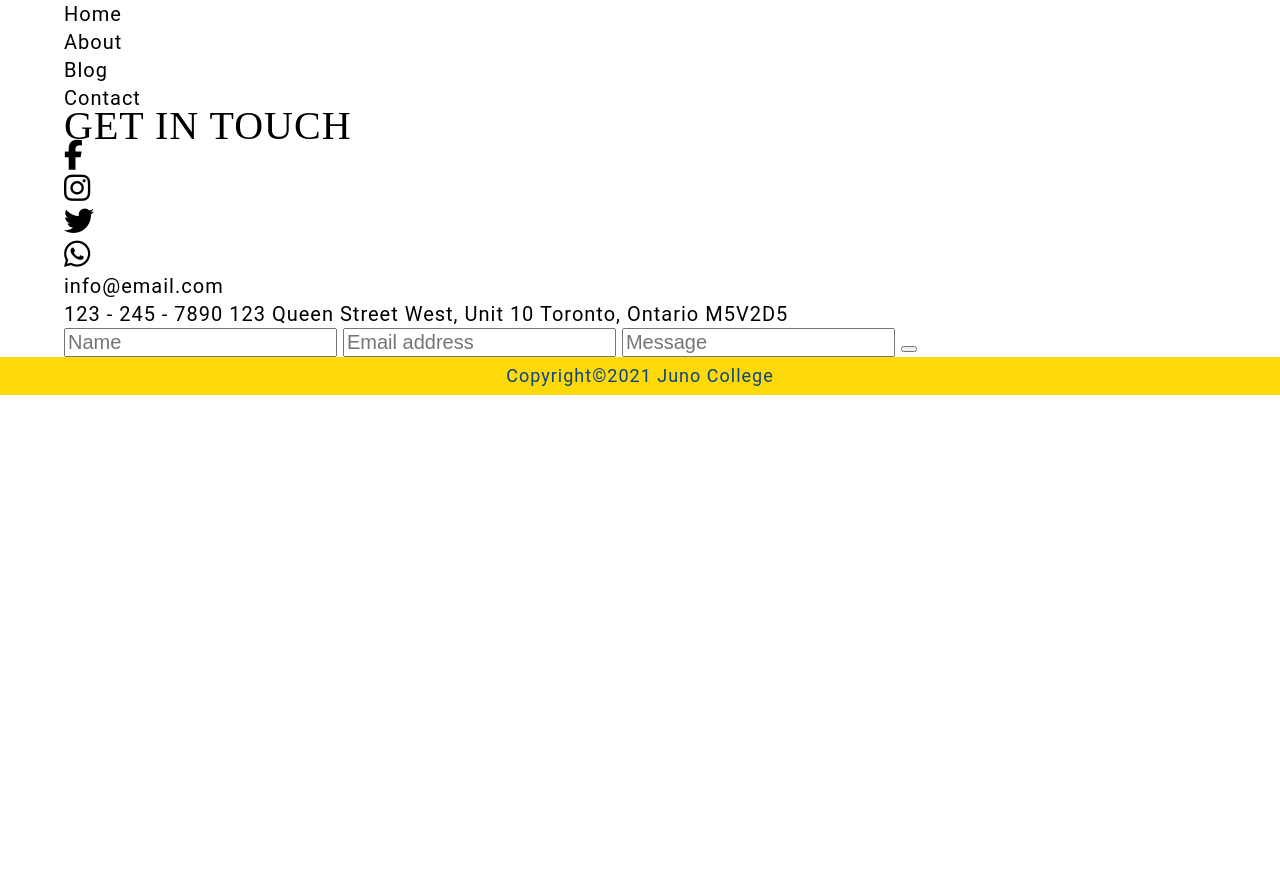
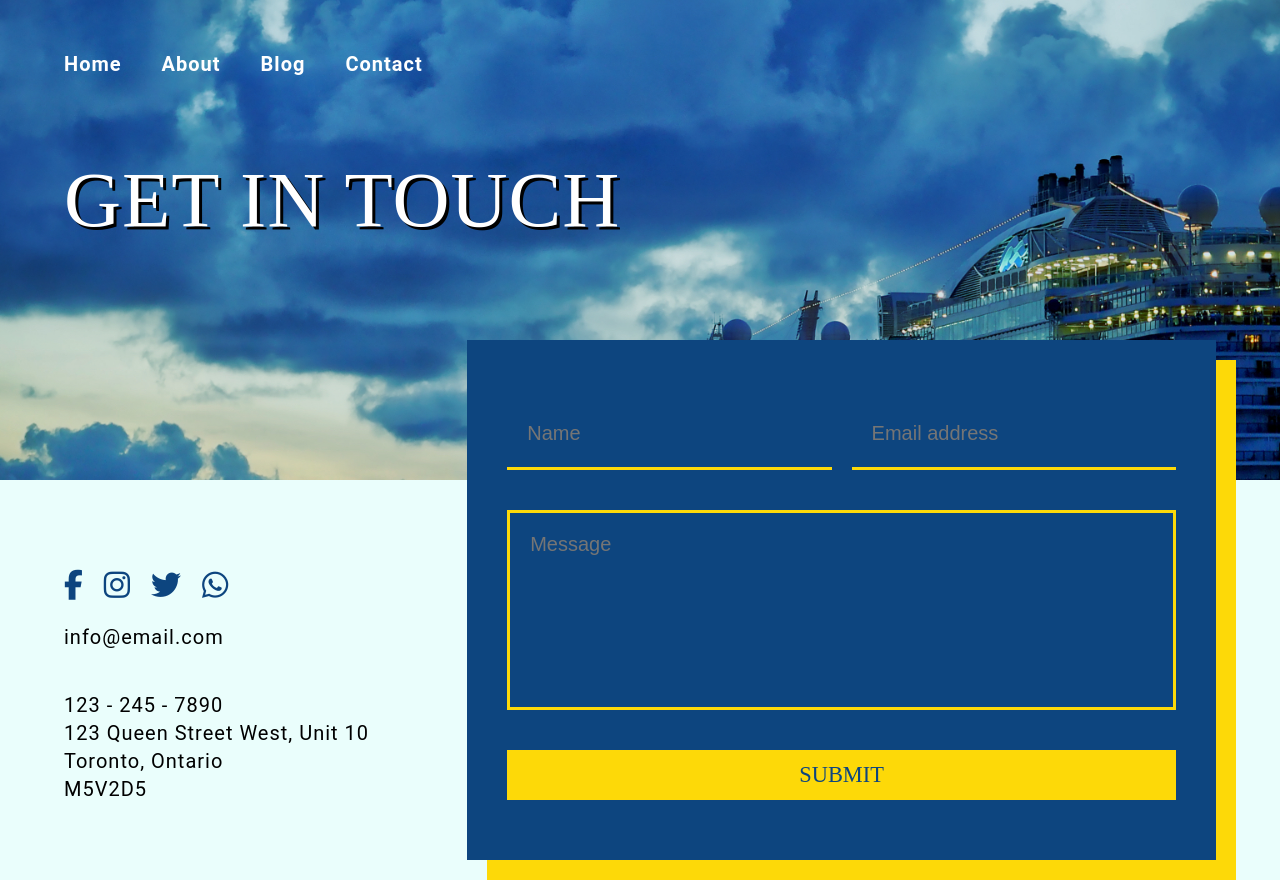
Before and after one commit to andreweich/andrew-eichinger-project1, a plain HTML site: page contact.html in a window 1280 px wide. Shown: the top 880 px of the page. Before the commit the page ends 800 px from the top, so only its background shows below. Drawn offline with Linux system fonts and the light colour scheme; a web font is replaced by a local one.

Commit message:
added contact page styles

```diff
--- a/contact.html
+++ b/contact.html
@@ -15,7 +15,7 @@
     <!-- contact header -->
 
     <header class="contact-header">
-        <div class="wrapper contact-head">
+        <div class="wrapper header-content">
             <nav>
                 <ul>
                     <li>
@@ -39,6 +39,7 @@
     <!-- socials + form -->
     <section class="get-in-touch">
         <div class="wrapper contact-info">
+            <div class="social-location">
                 <ul class="socials">
                     <li>
                         <i class="fab fa-facebook-f"></i>
@@ -55,24 +56,36 @@
                 </ul>
                 <p>info@email.com</p>
                 <ul class="location">
-                <l1>123 - 245 - 7890</l1>
-                <l1>123 Queen Street West, Unit 10</l1>
-                <l1>Toronto, Ontario</l1>
-                <l1>M5V2D5</l1>
+                    <l1>
+                        123 - 245 - 7890
+                    </l1>
+                    <l1>
+                        123 Queen Street West, Unit 10
+                    </l1>
+                    <l1>
+                        Toronto, Ontario
+                    </l1>
+                    <l1>
+                        M5V2D5
+                    </l1>
                 </ul>
+            </div>
 
+            <div class="form">
                 <form action="submit" class="contact-form">
                     <label for="name" class="sr-only">Name</label>
-                <input type="text" name="name" id="name" placeholder="Name">
+                    <input type="text" name="name" id="name" class="name" placeholder="Name">
 
                     <label for="user-email" class="sr-only">Email address</label>
-                <input type="email" name="user-email" id="user-email" placeholder="Email address">
+                    <input type="email" name="user-email" id="user-email" class="email" placeholder="Email address">
 
-                <label for="message" class="sr-only">Comment</label>
-                <input type="text" name="message" id="message" placeholder="Message">
+                    <label for="message" class="sr-only">Message</label>
+                    <textarea id="message" name="message" placeholder="Message"></textarea>
 
-                <button type="submit" value="Submit" class="button-2">
+                    <button type="submit" value="Submit" class="button-2">Submit</button>
                 </form>
+            </div>
+
         </div>
     </section>
     <!-- footer -->
--- a/styles/sass/_contact-styles.scss
+++ b/styles/sass/_contact-styles.scss
@@ -0,0 +1,122 @@
+// contact page styles
+
+// header
+
+.contact-header {
+    background-image: url(../project-1-boat-ride-adventures/Boat-Ride-Adventures-final-assets/contact-header.jpg);
+    background-repeat: no-repeat;
+    background-size: cover;
+    background-position: center;
+    height: 60vh;
+    padding: 50px 0 40px;
+
+    .header-content {
+        display: flex;
+        flex-direction: column;
+        justify-content: space-between;
+        height: 50%;
+
+        h1 {
+            max-width: 60%;
+            font-size: 7.9rem;
+            color: #fff;
+            font-weight: 400;
+            text-transform: uppercase;
+            line-height: initial;
+        }
+    }
+
+}
+
+// main section
+
+.get-in-touch {
+    background: $ice;
+    padding: 90px 0 200px;
+
+    .contact-info {
+        display: flex;
+        justify-content: space-between;
+        position: relative;
+
+        .socials {
+            display: flex;
+            color: $twilight;
+
+            li {
+                margin-right: 20px;
+                padding-bottom: 20px;
+            }
+        }
+    }
+}
+
+.social-location {
+    display: flex;
+    flex-direction: column;
+
+    .location {
+        display: flex;
+        flex-direction: column;
+        padding-top: 40px;
+    }
+}
+
+// form
+
+.form {
+    background: $twilight;
+    box-shadow: 20px 20px $dandelion;
+    width: 65%;
+    position: absolute;
+    right: 0;
+    top: -230px;
+
+    form {
+        display: flex;
+        flex-wrap: wrap;
+        justify-content: center;
+        padding: 50px 30px;
+
+        .name,
+        .email {
+            background-color: $twilight;
+            color: #fff;
+            width: calc((100% / 2) - 20px);
+            margin: 10px;
+            height: 70px;
+            display: flex;
+            padding: 20px;
+            border: none;
+            border-bottom: 3px solid $dandelion;
+        }
+    }
+}
+
+textarea {
+    background-color: $twilight;
+    color: #fff;
+    resize: none;
+    width: 100%;
+    height: 200px;
+    margin: 30px 10px 30px;
+    padding: 20px;
+    border: 3px solid $dandelion;
+}
+
+.button-2 {
+    display: inline-block;
+    background-color: $dandelion;
+    border: 1px solid transparent;
+    font-size: 2.24rem;
+    line-height: 41.6px;
+    margin: 10px;
+
+    // padding: 0 15px;
+    font-family: $heading-font;
+    color: $twilight;
+    text-transform: uppercase;
+
+    width: 100%;
+    height: 50px;
+}
--- a/styles/sass/_general-styles.scss
+++ b/styles/sass/_general-styles.scss
@@ -55,6 +55,10 @@ h5 {
     font-weight: 400;
 }
 
+h1 {
+    text-shadow: 3px 3px black;
+}
+
 h2 {
     font-size: 4.5rem;
     color: $twilight;
--- a/styles/sass/_home-styles.scss
+++ b/styles/sass/_home-styles.scss
@@ -1,3 +1,6 @@
+
+// home page styles
+
 
 // header styles
 
@@ -96,53 +99,41 @@ i {
     background: $twilight;
     color: #fff;
     position: relative;
-    height: 90vh;
-    padding: 70px 0;
-
-}
-//     .about-container {
-//         display: flex;
-//         flex-direction: column-reverse;
-//         justify-content: space-between;
-//         // flex-wrap: wrap;
-//         // position: relative;
-
-//         div {
-//             width: calc(50% - 80px);
-
-
-//             p {
-//                 padding: 0 0 40px;
-//             }
-//         }
-//     }
-// }
-
-.about-container {
-    display: flex;
+    padding: 100px 70px;
 
 }
 
-.yacht-container {
-    // display: flex;
-    width: 50%;
-    // flex-direction: column;
+.about-container {
+    display: grid;
+    grid-template-columns: 1fr 1fr;
+    grid-template-rows: 1fr 1fr;
+    gap: 90px;
+
+    p {
+        padding: 10px 0 40px;
+    }
 }
 
-.rope-container {
-    // display: flex;
-    width: 50%;
+.locations-container {
+    grid-row: 2 / 3;
+}
+
+.programs-container {
+    grid-column: 2 / 3;
+}
 
 
+
+.locations {
+    display: flex;
+    flex-direction: column;
+
+    h3,
+    a {
+        align-self: flex-end;
+    }
 }
 
-.programs {
-    align-self: flex-end;
-}
-
-// .programs {
-//     display: flex;
-// }
 .rope-boat {
     position: absolute;
     right: 0;
@@ -163,40 +154,6 @@ i {
     }
 }
 
-// .locations {
-//     align-self: flex-end;
-// }
-
-
-
-
-
-// .yacht {
-//     position: absolute;
-//     left: 0;
-//     top: -30px;
-
-// }
-
-// .rope-boat {
-//     position: absolute;
-//     right: 0;
-//     bottom: -30px;
-// }
-
-// .programs {
-//     h3 {
-//         text-align: left;
-
-
-//     }
-// }
-
-.yacht {
-    h3 {
-        text-align: right;
-    }
-}
 
 // section 3 styles
 
--- a/styles/sass/style.scss
+++ b/styles/sass/style.scss
@@ -2,6 +2,8 @@
 @import 'setup';
 @import 'general-styles';
 @import 'home-styles';
+@import 'contact-styles';
+@import 'blog-styles';
 
 // font-family: 'IM Fell English', serif;
 // font-family: 'Roboto', sans-serif;
```
Also changed, not shown: index.html (+9 -8 lines), styles/style.css. Lines whose indentation alone changed are shown as unchanged.
